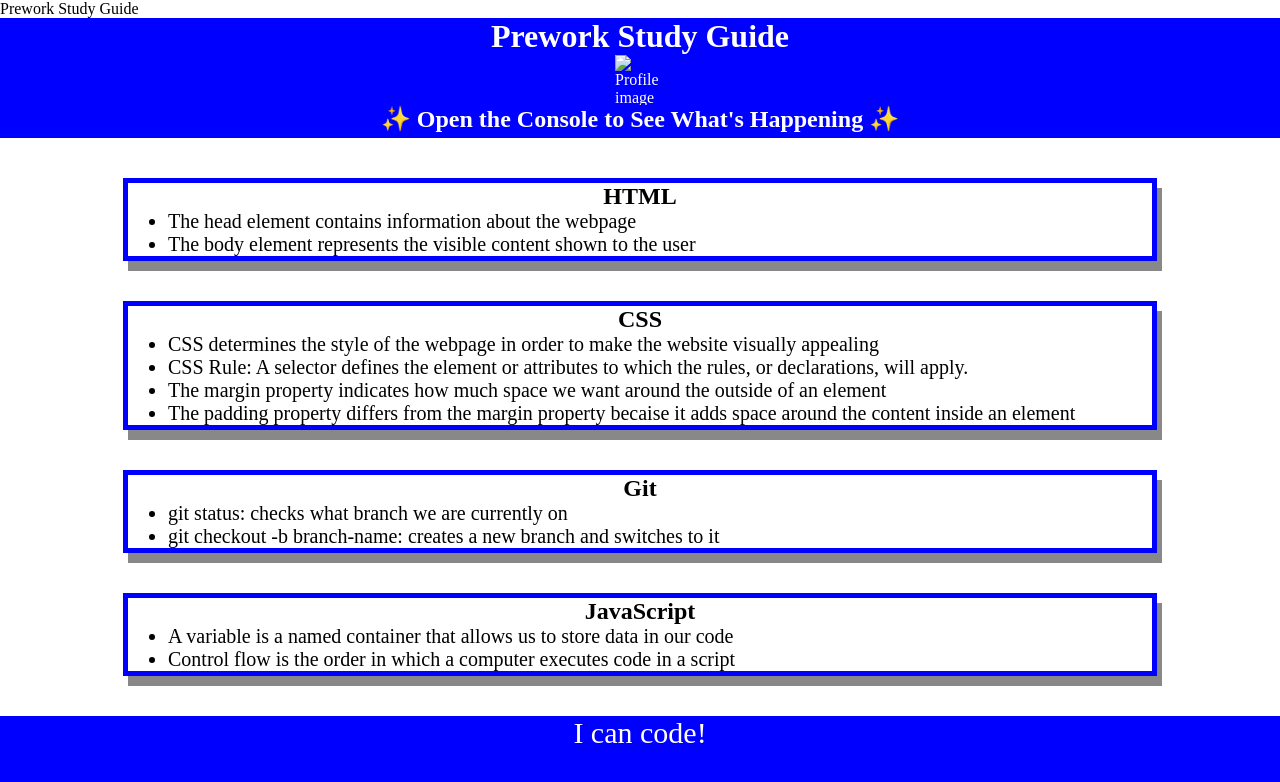
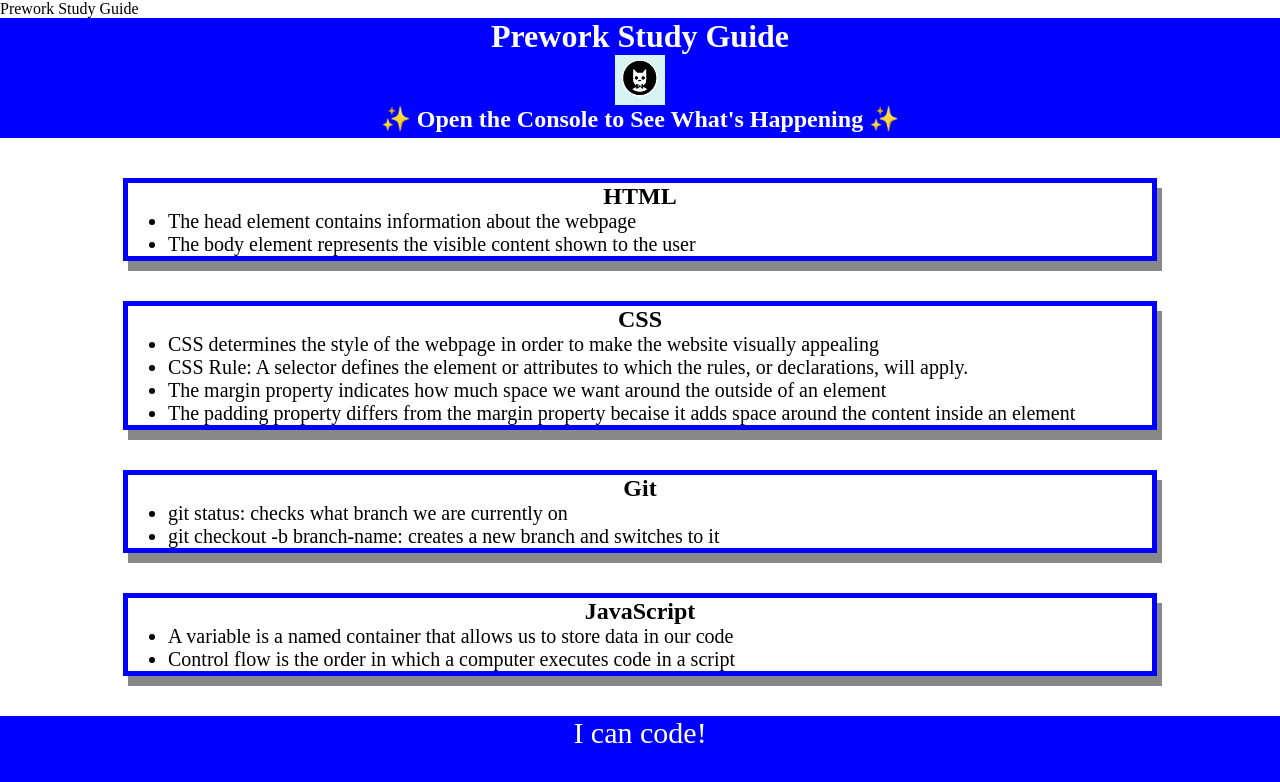
Before and after one commit to mcquo011/prework-study-guide, a plain HTML site: page index.html in a window 1280 px wide. Drawn offline with Linux system fonts and the light colour scheme; files whose address does not match are found by name.

Commit message:
Update index.html

```diff
--- a/index.html
+++ b/index.html
@@ -10,7 +10,7 @@
   <body>
     <header id="header">
       <h1>Prework Study Guide</h1>
-      <img src="./assets/bowtie-cat.png" alt="Profile image of cat wearing a bow tie." />
+      <img src="./prework-study-guide-starter/assets/bowtie-cat.png" alt="Profile image of cat wearing a bow tie." />
       <h2>✨ Open the Console to See What's Happening ✨</h2>
     </header>
     <main>
```
